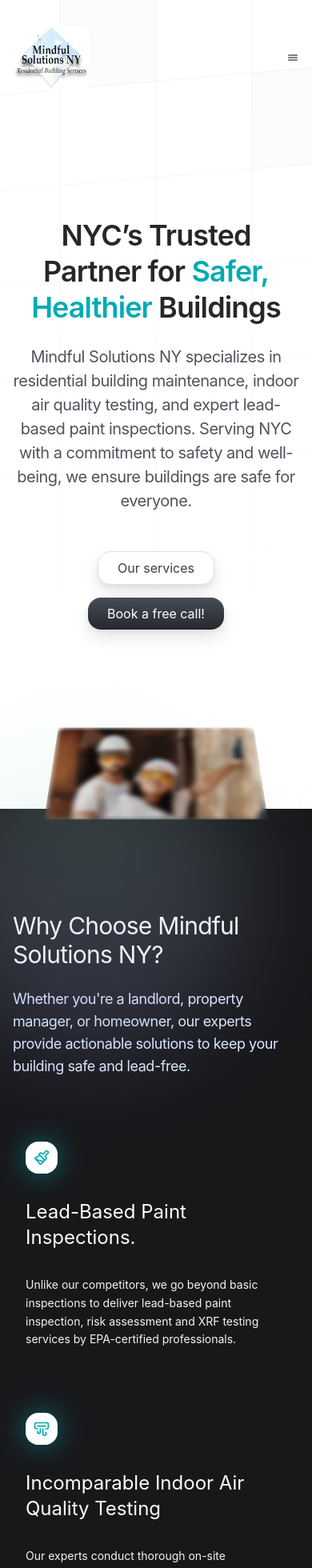
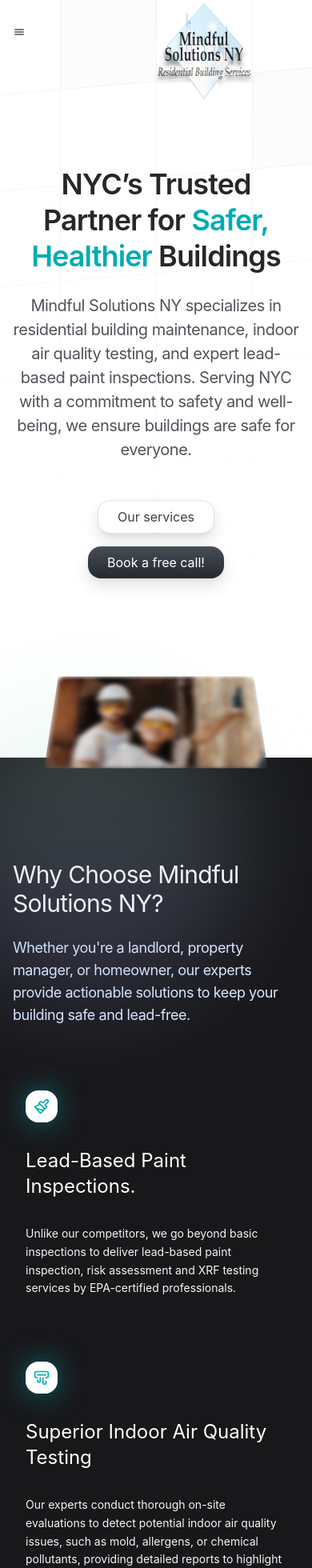
Before and after one commit to selenasiri53/mindful-solutions-ny, a Next.js app: page / in a window 390 px wide. Shown: the top 1960 px of the page at 80% size. Built offline with nearby package versions, Linux system fonts and the light colour scheme.

Commit message:
enlarged responsive logo

```diff
--- a/components/Hero.tsx
+++ b/components/Hero.tsx
@@ -4,6 +4,7 @@
 import Button from "./Button";
 import { GridPattern } from "./GridPattern";
 import { motion, useScroll } from "framer-motion";
+import Logo2 from "@components/Logo";
 
 export const Hero = () => {
   const pattern = {
@@ -38,6 +39,10 @@
   return (
     <div className=" px-4">
       <div className="absolute inset-0 rounded-2xl transition duration-300 [mask-image:linear-gradient(white,transparent)] group-hover:opacity-50">
+      <div className="flex justify-center sm:justify-start sm:pl-8 sm:pt-7">
+  <Logo2 />
+</div>
+
         <GridPattern
           width={120}
           height={120}
@@ -45,6 +50,7 @@
           className="absolute inset-x-0 inset-y-[-30%] h-[160%]  w-full skew-y-[-5deg] fill-tertiary/[0.05] stroke-gray-100  dark:fill-primary dark:stroke-gray-100"
           {...pattern}
         />
+
       </div>
       <div className="relative z-10 max-w-7xl mx-auto mt-32">
         <h1 className="font-semibold text-4xl sm:text-7xl text-center max-w-5xl mx-auto text-zinc-800 leading-tight tracking-tight">
--- a/components/Logo.tsx
+++ b/components/Logo.tsx
@@ -17,14 +17,14 @@
     <Link
       href="/"
       className={clsx(
-        "font-bold text-sm flex items-center justify-center text-white space-x-2",
+        "font-bold text-lg justify-center text-white space-x-2",
         textClassName
       )}
     >
       {/* <span className=" bg-primary w-6 h-6 flex items-center justify-center   rounded-[6px] font-mono relative overflow-hidden">
         <span className="absolute w-full h-full transform translate-x-3 bg-white/[0.2] rotate-45" />
       </span> */}
-      <Image src={Logo2} alt="mindful solutions logo" className="w-24 h-20 rounded-lg flex justify-center" />
+      <Image src={Logo2} alt="mindful solutions logo" className="absolute w-32 h-32 rounded-lg flex justify-center" />
         <span className="font-mono flex-none justify-center">
           {/* <h1>Mindful Solutions NY</h1>   */}
         </span>
--- a/components/Navbar/DesktopNav.tsx
+++ b/components/Navbar/DesktopNav.tsx
@@ -1,5 +1,5 @@
 import { CustomLink } from "@components/CustomLink";
-import Logo2 from "@components/Logo";
+// import Logo2 from "@components/Logo";
 import { AnimatePresence, motion } from "framer-motion";
 import Link from "next/link";
 import React, { useState } from "react";
@@ -9,7 +9,7 @@
   return (
     <div className="flex flex-row space-x-8 items-center antialiased border px-2 py-2 rounded-2xl bg-zinc-900
     ">
-      <Logo2 />
+      {/* <Logo2 /> */}
       {navItems.map((navItem: any, idx: number) => (
         <CustomLink
           key={`link=${idx}`}
@@ -21,7 +21,7 @@
           <AnimatePresence>
             {hoveredIndex === idx && (
               <motion.span
-                className="absolute inset-0  transform  bg-gradient-to-b from-[#464d55] to-[#25292e] scale-105 rounded-xl"
+                className="absolute inset-0 transform  bg-gradient-to-b from-[#464d55] to-[#25292e] scale-105 rounded-xl"
                 layoutId="hoverBackground"
                 initial={{ opacity: 0 }}
                 animate={{
--- a/components/Navbar/MobileNav.tsx
+++ b/components/Navbar/MobileNav.tsx
@@ -1,5 +1,5 @@
 import { CustomLink } from "@components/CustomLink";
-import Logo from "@components/Logo";
+// import Logo from "@components/Logo";
 import { AnimatePresence, motion } from "framer-motion";
 import { useRouter } from "next/router";
 import React, { useState } from "react";
@@ -34,7 +34,7 @@
   return (
     <>
       <div className="flex flex-row justify-between items-center w-full">
-        <Logo textClassName="text-black" />
+        {/* <Logo textClassName="text-black" /> */}
         <IoIosMenu onClick={() => setOpen(!open)} />
       </div>
       <AnimatePresence>
--- a/constants/services.tsx
+++ b/constants/services.tsx
@@ -13,7 +13,7 @@
     icon: <Paintbrush className="text-primary h-5 w-5 relative z-50" />,
   },
   {
-    heading: "Incomparable Indoor Air Quality Testing",
+    heading: "Superior Indoor Air Quality Testing",
     description:
       "Our experts conduct thorough on-site evaluations to detect potential indoor air quality issues, such as mold, allergens, or chemical pollutants, providing detailed reports to highlight air quality concerns.",
     icon: <AirVent className="text-primary h-5 w-5 relative z-50" />,
```
